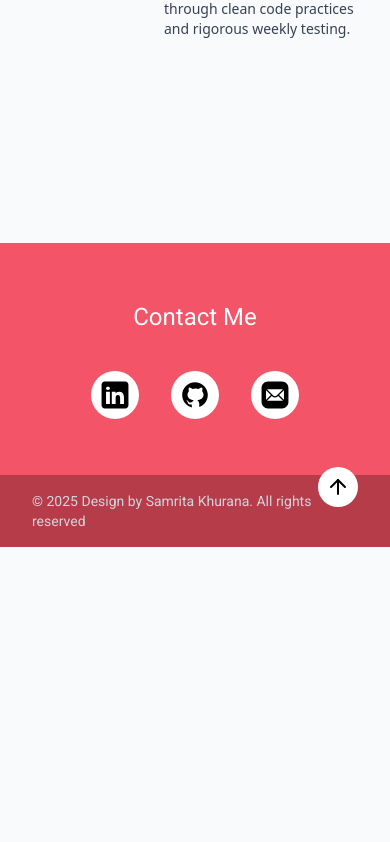
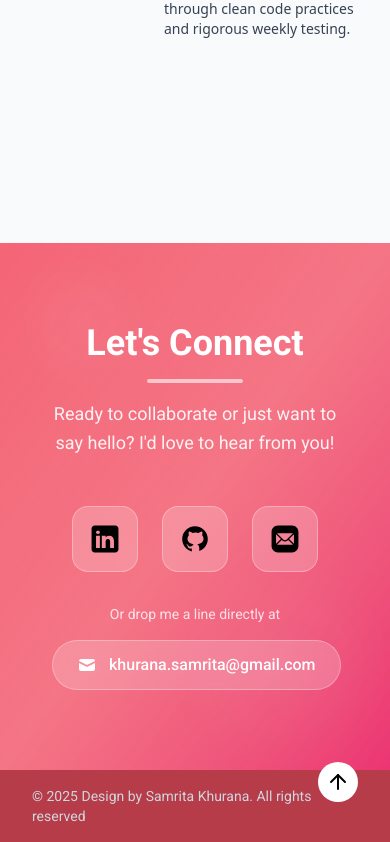
Before and after one commit to Samritakhurana/samrita_portfolio, a React (Vite) app: page / in a window 390 px wide. Shown: the part 5839-6681 px from the top of the page. Before the commit the page ends 6386 px from the top, so only its background shows below. Built offline with nearby package versions, Linux system fonts and the light colour scheme.

Commit message:
Enhance Contact section - Add modern glassmorphism design, animations, and full responsiveness

```diff
--- a/src/components/Contact.jsx
+++ b/src/components/Contact.jsx
@@ -1,42 +1,156 @@
 import React from "react";
+import { motion } from "motion/react";
 
 const icons = [
-  // {
-  //   image: "/svgIcon/facebook.svg",
-  //   link: "https://www.facebook.com/",
-  // },
   {
     image: "/svgIcon/linkedIn.svg",
     link: "https://www.linkedin.com/in/samritakhurana/",
+    name: "LinkedIn",
+    color: "hover:bg-blue-600",
   },
   {
     image: "/svgIcon/gitHub.svg",
     link: "https://github.com/Samritakhurana",
+    name: "GitHub",
+    color: "hover:bg-gray-700",
   },
   {
     image: "/svgIcon/gmail.svg",
     link: "mailto:khurana.samrita@gmail.com",
+    name: "Email",
+    color: "hover:bg-red-500",
   },
-  // {
-  //   image: "/svgIcon/instagram.svg",
-  //   link: "https://www.instagram.com/samritakhurana_/",
-  // },
 ];
+
 export const Contact = () => {
+  const containerVariants = {
+    hidden: { opacity: 0, y: 50 },
+    visible: {
+      opacity: 1,
+      y: 0,
+      transition: {
+        duration: 0.8,
+        staggerChildren: 0.2,
+      },
+    },
+  };
+
+  const itemVariants = {
+    hidden: { opacity: 0, scale: 0.8 },
+    visible: {
+      opacity: 1,
+      scale: 1,
+      transition: { duration: 0.5, ease: "easeOut" }
+    },
+  };
+
   return (
     <section
       id="contact"
-      className="py-14 px-10 relative bg-[#f35467] dark:bg-[#471396]"
+      className="py-20 px-5 relative overflow-hidden"
     >
-      <h2 className="text-[24px] text-white mb-9 text-center">Contact Me</h2>
+      {/* Background with gradient overlay */}
+      <div className="absolute inset-0 bg-gradient-to-br from-[#f35467]/90 via-[#f35467]/80 to-[#e91e63]/90 dark:from-[#471396]/90 dark:via-[#6a1b9a]/80 dark:to-[#8e24aa]/90"></div>
 
-      <div className="flex space-x-8 justify-center">
-        {icons.map((icon) => (
-          <a className="bg-white px-2 py-2 rounded-full" href={icon.link}>
-            <img className="h-8 w-8" src={icon.image} />
-          </a>
-        ))}
+      {/* Background pattern */}
+      <div className="absolute inset-0 opacity-10">
+        <div className="absolute top-0 left-0 w-full h-full bg-[radial-gradient(circle_at_50%_50%,rgba(255,255,255,0.1)_1px,transparent_1px)] bg-[length:50px_50px]"></div>
       </div>
+
+      <div className="container mx-auto max-w-4xl relative z-10">
+        <motion.div
+          variants={containerVariants}
+          initial="hidden"
+          whileInView="visible"
+          viewport={{ once: true, amount: 0.3 }}
+          className="text-center"
+        >
+          {/* Header */}
+          <motion.div variants={itemVariants} className="mb-12">
+            <h2 className="text-4xl md:text-5xl font-bold text-white mb-4">
+              Let's Connect
+            </h2>
+            <div className="w-24 h-1 bg-white/60 mx-auto rounded-full mb-4"></div>
+            <p className="text-white/90 text-lg md:text-xl max-w-2xl mx-auto leading-relaxed">
+              Ready to collaborate or just want to say hello? I'd love to hear from you!
+            </p>
+          </motion.div>
+
+          {/* Social Icons */}
+          <motion.div
+            variants={itemVariants}
+            className="flex flex-wrap justify-center gap-6 md:gap-8 mb-8"
+          >
+            {icons.map((icon, index) => (
+              <motion.a
+                key={index}
+                href={icon.link}
+                target="_blank"
+                rel="noopener noreferrer"
+                className="group relative"
+                whileHover={{ scale: 1.1, y: -5 }}
+                whileTap={{ scale: 0.95 }}
+                transition={{ type: "spring", stiffness: 400, damping: 15 }}
+              >
+                <div className={`
+                  relative bg-white/20 backdrop-blur-lg border border-white/30
+                  rounded-2xl p-4 md:p-5 transition-all duration-300
+                  ${icon.color} group-hover:bg-opacity-90
+                  group-hover:shadow-2xl group-hover:shadow-black/25
+                `}>
+                  <img
+                    className="h-8 w-8 md:h-10 md:w-10 object-contain transition-all duration-300
+                               group-hover:scale-110 group-hover:brightness-0 group-hover:invert"
+                    src={icon.image}
+                    alt={icon.name}
+                  />
+
+                  {/* Tooltip */}
+                  <div className="
+                    absolute -top-12 left-1/2 transform -translate-x-1/2
+                    bg-black/80 text-white text-sm px-3 py-1 rounded-lg
+                    opacity-0 group-hover:opacity-100 transition-opacity duration-300
+                    pointer-events-none whitespace-nowrap
+                  ">
+                    {icon.name}
+                    <div className="absolute top-full left-1/2 transform -translate-x-1/2 w-0 h-0 border-l-4 border-r-4 border-t-4 border-transparent border-t-black/80"></div>
+                  </div>
+                </div>
+              </motion.a>
+            ))}
+          </motion.div>
+
+          {/* Call to Action */}
+          <motion.div variants={itemVariants} className="space-y-4">
+            <p className="text-white/80 text-sm md:text-base">
+              Or drop me a line directly at
+            </p>
+            <motion.a
+              href="mailto:khurana.samrita@gmail.com"
+              className="
+                inline-flex items-center gap-3 px-6 py-3
+                bg-white/20 backdrop-blur-lg border border-white/30
+                rounded-full text-white font-medium
+                hover:bg-white hover:text-gray-800
+                transition-all duration-300 hover:scale-105
+                hover:shadow-xl hover:shadow-black/20
+              "
+              whileHover={{ scale: 1.05 }}
+              whileTap={{ scale: 0.95 }}
+            >
+              <svg className="w-5 h-5" fill="currentColor" viewBox="0 0 20 20">
+                <path d="M2.003 5.884L10 9.882l7.997-3.998A2 2 0 0016 4H4a2 2 0 00-1.997 1.884z"/>
+                <path d="M18 8.118l-8 4-8-4V14a2 2 0 002 2h12a2 2 0 002-2V8.118z"/>
+              </svg>
+              khurana.samrita@gmail.com
+            </motion.a>
+          </motion.div>
+        </motion.div>
+      </div>
+
+      {/* Decorative elements */}
+      <div className="absolute top-10 left-10 w-20 h-20 bg-white/5 rounded-full blur-xl"></div>
+      <div className="absolute bottom-10 right-10 w-32 h-32 bg-white/5 rounded-full blur-2xl"></div>
     </section>
   );
 };
```
Also changed, not shown: 2 other files (tests, documents, lock files or other folders).
